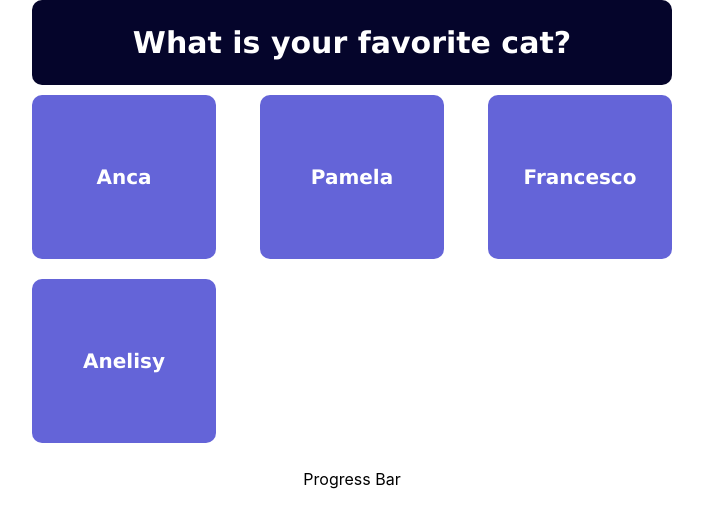
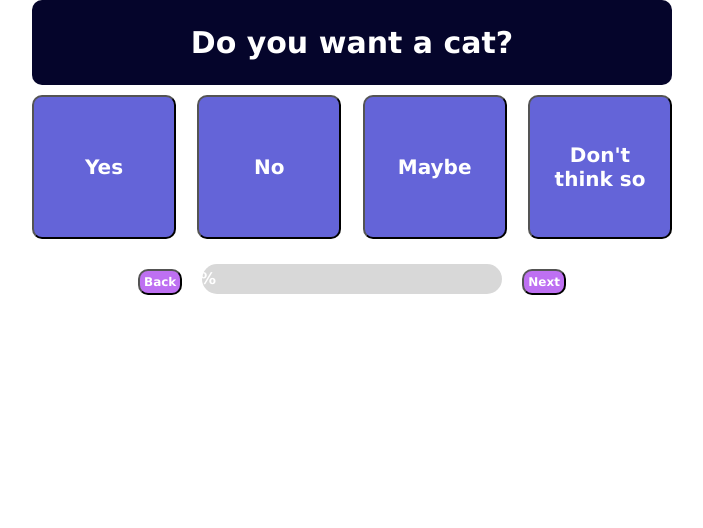
Before and after one commit to PamelaFeijo/lazynight, a React (Create React App) app: page / in a window 1280 px wide. Shown: the top 528 px of the page, without its empty margins (288-991 px from the left). Built offline with nearby package versions, Linux system fonts and the light colour scheme.

Commit message:
Add quiz

```diff
--- a/src/App.js
+++ b/src/App.js
@@ -1,13 +1,37 @@
 import { useState } from "react";
 import "./App.css";
+import ProgressBar from "./components/ProgressBar";
 import Quiz from "./components/Quiz";
-import ProgressBar from "./components/ProgressBar";
 
 function App() {
+  const [done, setDone] = useState(0);
+  const [movieQuestion, setMovieQuestion] = useState(0);
+  console.log(movieQuestion);
+
+  function handleAddDone() {
+    setMovieQuestion(movieQuestion + 1);
+    setDone(done + 20);
+    console.log(movieQuestion);
+  }
+
+  function handleCutDone() {
+    setMovieQuestion(movieQuestion - 1);
+    setDone(done - 20);
+    console.log(movieQuestion);
+  }
+
   return (
     <div className="App">
-      <Quiz />
-      <ProgressBar />
+      <Quiz
+        movieQuestion={movieQuestion}
+        handleAddDone={handleAddDone}
+        handleCutDone={handleCutDone}
+      />
+      <ProgressBar
+        done={done}
+        handleAddDone={handleAddDone}
+        handleCutDone={handleCutDone}
+      />
     </div>
   );
 }
--- a/src/components/ProgressBar.js
+++ b/src/components/ProgressBar.js
@@ -1,7 +1,25 @@
-function ProgressBar() {
+function ProgressBar({ done, handleAddDone, handleCutDone }) {
   return (
-    <div>
-      <p>Progress Bar</p>
+    <div class="container">
+      <div class="progress-container">
+        <button class="back-btn" onClick={handleCutDone}>
+          Back
+        </button>
+        <div class="progress-bar">
+          <div
+            class="progress-done"
+            style={{
+              opacity: 1,
+              width: `${done}%`,
+            }}
+          >
+            {done < 100 ? `${done}%` : "You got it!"}
+          </div>
+        </div>
+        <button class="next-btn" onClick={handleAddDone}>
+          Next
+        </button>
+      </div>
     </div>
   );
 }
--- a/src/components/Quiz.js
+++ b/src/components/Quiz.js
@@ -1,23 +1,59 @@
 const content = [
   {
-    question: "Ciao ciao ciao?",
+    question: "Do you want a cat?",
     answerOne: "Yes",
     answerTwo: "No",
     answerThree: "Maybe",
     answerFour: "Don't think so",
   },
+  {
+    question: "Which letter do you prefer?",
+    answerOne: "A",
+    answerTwo: "B",
+    answerThree: "C",
+    answerFour: "D",
+  },
+  {
+    question: "Which number is higher?",
+    answerOne: "1",
+    answerTwo: "2",
+    answerThree: "3",
+    answerFour: "4",
+  },
+  {
+    question: "Are you happy?",
+    answerOne: "Yes",
+    answerTwo: "No",
+    answerThree: "Maybe",
+    answerFour: "Don't think so",
+  },
+  {
+    question: "Which cat do you want?",
+    answerOne: "Anca",
+    answerTwo: "Francesco",
+    answerThree: "Pamela",
+    answerFour: "Anelisy",
+  },
 ];
 
-function Quiz() {
+function Quiz({ movieQuestion, handleAddDone }) {
   return (
     <div class="quiz-container">
       <div class="quiz-question">
-        <h2>What is your favorite cat?</h2>
+        <h2>{content[movieQuestion].question}</h2>
       </div>
-      <div class="quiz-answer">Anca</div>
-      <div class="quiz-answer">Pamela</div>
-      <div class="quiz-answer">Francesco</div>
-      <div class="quiz-answer">Anelisy</div>
+      <button class="quiz-answer" onClick={handleAddDone}>
+        {content[movieQuestion].answerOne}
+      </button>
+      <button class="quiz-answer" onClick={handleAddDone}>
+        {content[movieQuestion].answerTwo}
+      </button>
+      <button class="quiz-answer" onClick={handleAddDone}>
+        {content[movieQuestion].answerThree}
+      </button>
+      <button class="quiz-answer" onClick={handleAddDone}>
+        {content[movieQuestion].answerFour}
+      </button>
     </div>
   );
 }
--- a/src/index.css
+++ b/src/index.css
@@ -72,6 +72,62 @@ code {
   box-shadow: 5px 7px 8px 3px rgba(0, 0, 0, 0.48);
 }
 
+/* progress-bar */
+
+.progress-container {
+  display: flex;
+  justify-content: center;
+}
+.progress-bar {
+  background-color: #d8d8d8;
+  border-radius: 20px;
+  position: relative;
+  margin: 15px 0;
+  height: 30px;
+  width: 300px;
+}
+
+.progress-done {
+  background: linear-gradient(to left, #210976, #7c1486);
+  box-shadow: 0 3px 3px -5px #f2709c, 0 2px 5px #f2709c;
+  border-radius: 20px;
+  color: #fff;
+  display: flex;
+  align-items: center;
+  justify-content: center;
+  height: 100%;
+  width: 0;
+  opacity: 0;
+  transition: 1s ease 0.3s;
+  font-family: Verdana, Geneva, Tahoma, sans-serif;
+  font-weight: bold;
+  font-size: 16px;
+}
+
+.back-btn {
+  padding: 4px;
+  color: white;
+  text-align: center;
+  border-radius: 10px;
+  font-family: Verdana, Geneva, Tahoma, sans-serif;
+  font-weight: bold;
+  font-size: 12px;
+  background-color: #be70f2;
+  margin: 20px;
+}
+
+.next-btn {
+  padding: 4px;
+  color: white;
+  text-align: center;
+  border-radius: 10px;
+  font-family: Verdana, Geneva, Tahoma, sans-serif;
+  font-weight: bold;
+  font-size: 12px;
+  background-color: #be70f2;
+  margin: 20px;
+}
+
 @media only screen and (max-width: 700px) {
   /* quiz page */
 
```
